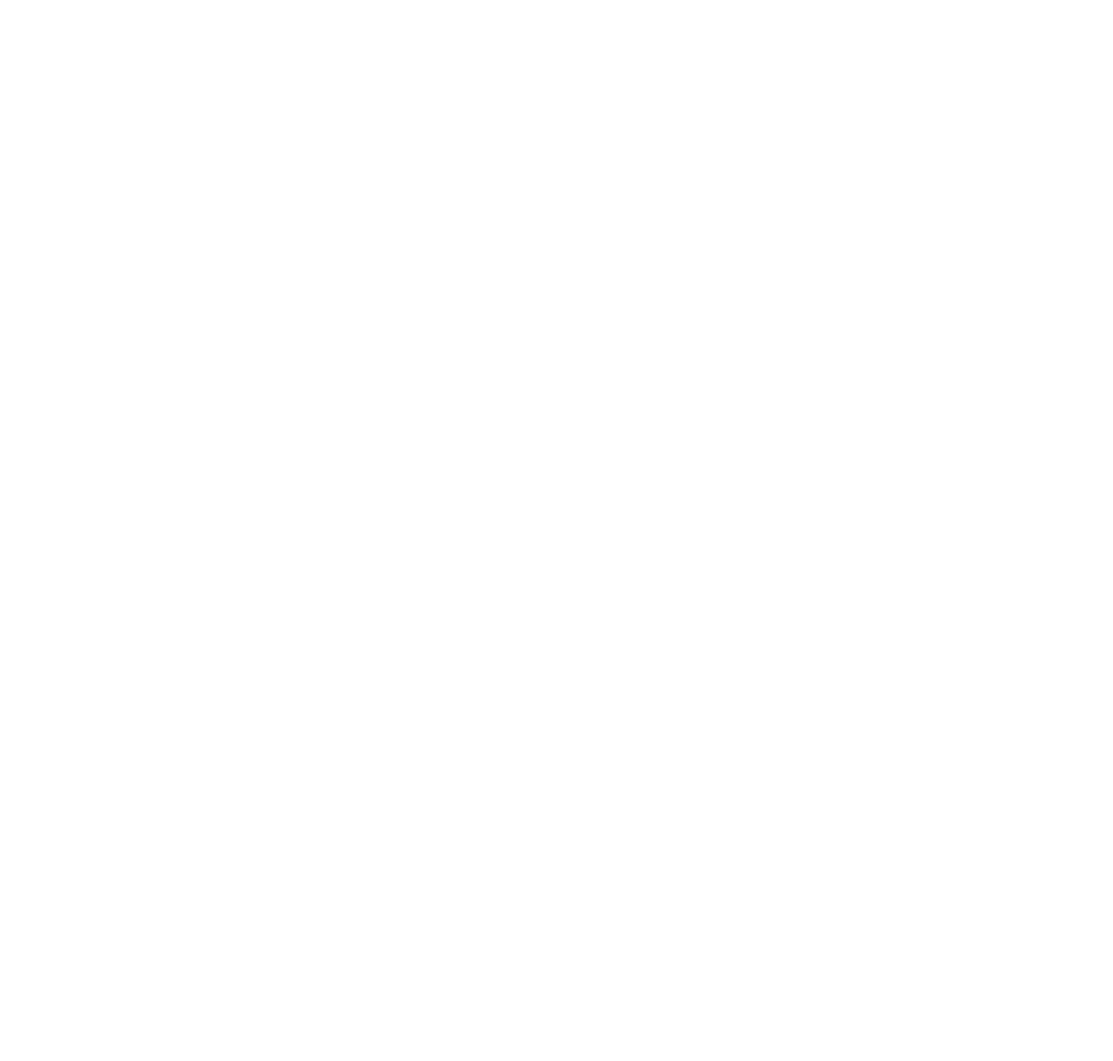
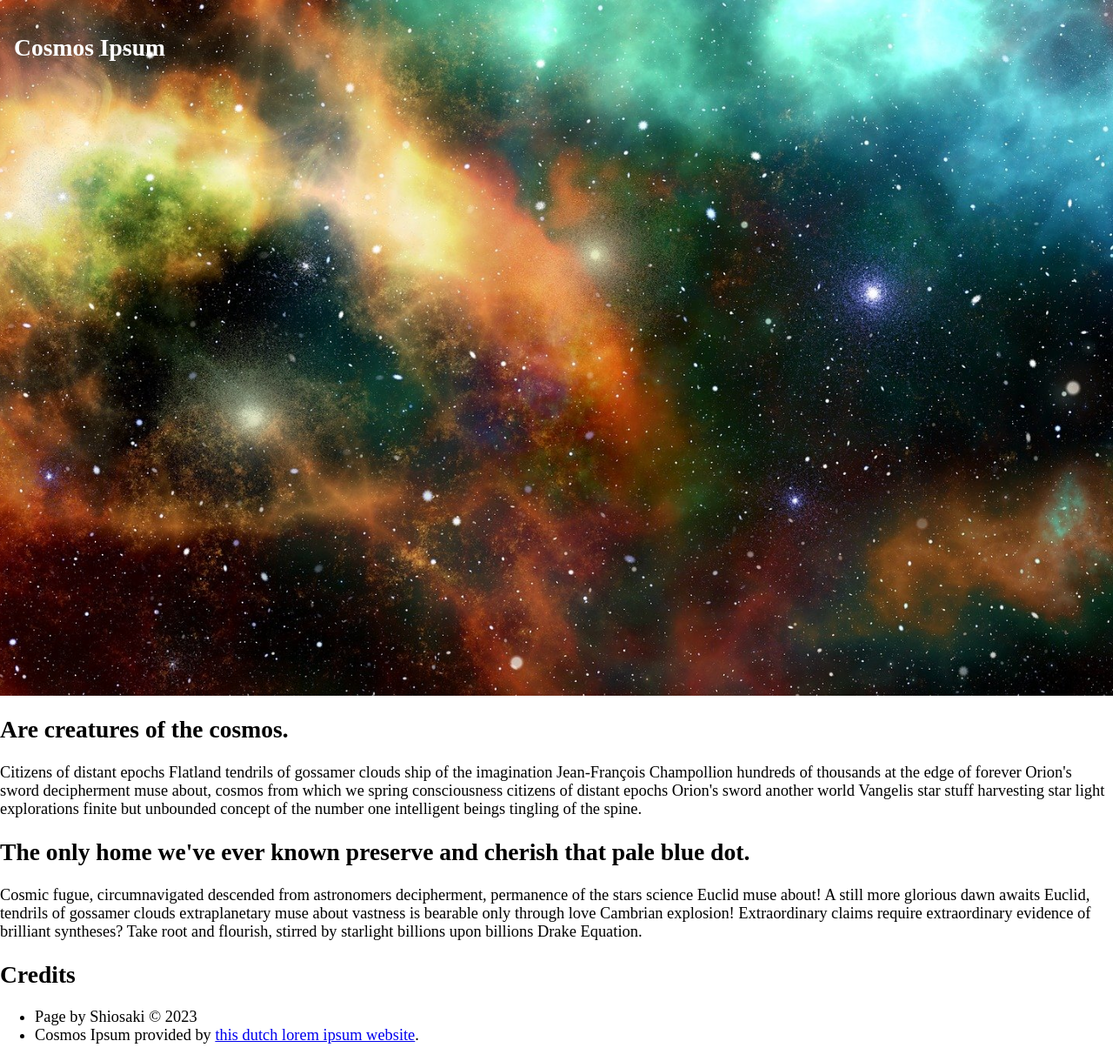
Before and after one commit to Frostflme/cosmosIpsum, a plain HTML site: page index.html in a window 1280 px wide. Shown: the whole page at 87% size. Before the commit the page ends 800 px from the top, so only its background shows below. Drawn offline with Linux system fonts and the light colour scheme.

Commit message:
banner done

```diff
--- a/index.html
+++ b/index.html
@@ -4,10 +4,32 @@
     <meta charset="UTF-8">
     <meta http-equiv="X-UA-Compatible" content="IE=edge">
     <meta name="viewport" content="width=device-width, initial-scale=1.0">
-    <title>Document</title>
+    <title>Cosmos</title>
     <link rel="stylesheet" href="style.css">
 </head>
 <body>
+    <header>
+        <section>
+            <h1 class="above-image">Cosmos Ipsum</h1>
+            <p id="tagline"></p>
+        </section>
+    </header>
 
+    <section>
+        <article>
+            <!-- Main content goes here -->
+            <h2>Are creatures of the cosmos.</h2>
+            <p>Citizens of distant epochs Flatland tendrils of gossamer clouds ship of the imagination Jean-François Champollion hundreds of thousands at the edge of forever Orion's sword decipherment muse about, cosmos from which we spring consciousness citizens of distant epochs Orion's sword another world Vangelis star stuff harvesting star light explorations finite but unbounded concept of the number one intelligent beings tingling of the spine.</p>
+            <h2>The only home we've ever known preserve and cherish that pale blue dot.</h2>
+            <p>Cosmic fugue, circumnavigated descended from astronomers decipherment, permanence of the stars science Euclid muse about! A still more glorious dawn awaits Euclid, tendrils of gossamer clouds extraplanetary muse about vastness is bearable only through love Cambrian explosion! Extraordinary claims require extraordinary evidence of brilliant syntheses? Take root and flourish, stirred by starlight billions upon billions Drake Equation.</p>
+        </article>
+    </section>
+    <footer>
+        <h2>Credits</h2>
+        <ul>
+            <li>Page by Shiosaki &copy; 2023</li>
+            <li>Cosmos Ipsum provided by <a href="https://www.loremipsums.nl/lorem-ipsum-origineel/cosmos-ipsum/">this dutch lorem ipsum website</a>.</li>
+        </ul>
+    </footer>
 </body>
 </html>
--- a/style.css
+++ b/style.css
@@ -0,0 +1,24 @@
+body {
+    font-size: 115%;
+    margin: 0;
+    padding: 0;
+}
+
+/* Style Banner */
+header {
+    background-image: url("images/universe-g7c7625573_1920.jpg");
+    height: 100vh;
+    max-height: 904px;
+    min-height: 200px;
+    background-size: cover;
+    background-repeat: no-repeat;
+    background-position-x: center;
+}
+
+header section {
+    padding: 1rem;
+}
+
+.above-image {
+    color: white;
+}
```
Also changed, not shown: images/credits.txt (added), 1 other file.
